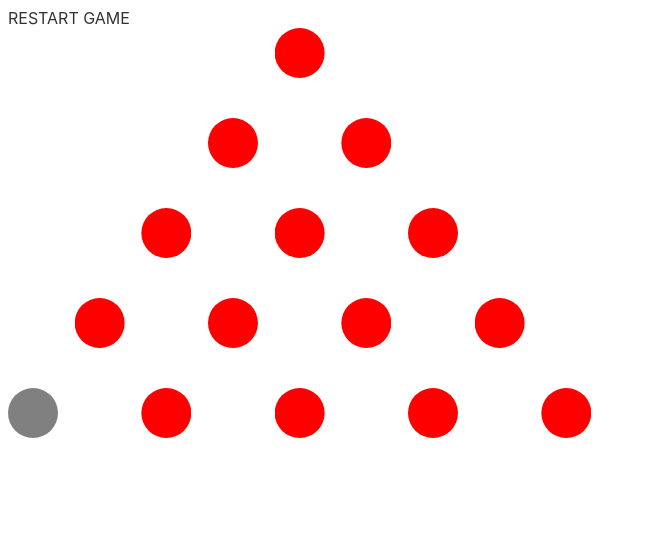
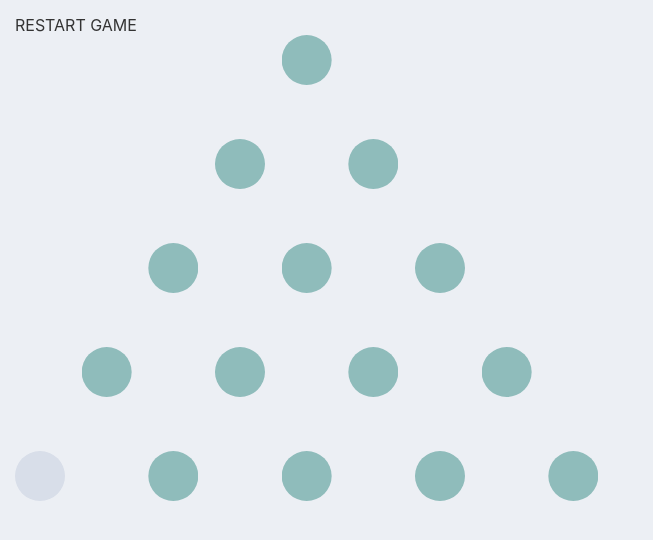
Before and after one commit to peterbabic/triangles.fun, a Svelte app: page / in a window 1280 px wide. Shown: the top 540 px of the page, without its empty margins (0-653 px from the left). Built offline with nearby package versions, Linux system fonts and the light colour scheme.

Commit message:
insert nord colors

```diff
--- a/src/App.svelte
+++ b/src/App.svelte
@@ -198,7 +198,7 @@
 
   .triangle {
     width: 600px;
-    height: 450px;
+    height: 520px;
     display: grid;
     grid-template-columns: repeat(9, 1fr);
     grid-template-rows: repeat(5, 1fr);
@@ -214,24 +214,30 @@
     color: white;
   }
 
-  .red {
+  .pole {
     cursor: pointer;
-    background-color: red;
+    background-color: #8fbcbb;
   }
 
-  .gray {
+  .hole {
     cursor: default;
-    background-color: gray;
+    background-color: #d8dee9;
   }
 
-  .green {
+  .pick {
     cursor: pointer;
-    background-color: green;
+    background-color: #a3be8c;
   }
 
-  .blue {
+  .dest {
     cursor: pointer;
-    background-color: blue;
+    background-color: #81a1c1;
+  }
+
+  :global(body) {
+    background-color: #eceff4;
+    margin: 0;
+    padding: 15px;
   }
 
   .restart {
@@ -258,28 +264,28 @@
         <div
           in:receive={{ key: i }}
           out:send={{ key: i }}
-          class="circle div{i} gray"
+          class="circle div{i} hole"
           on:click={() => change(i)} />
       {/if}
       {#if circles[i] == pole}
         <div
           in:receive={{ key: i }}
           out:send={{ key: i }}
-          class="circle div{i} red"
+          class="circle div{i} pole"
           on:click={() => change(i)} />
       {/if}
       {#if circles[i] == pick}
         <div
           in:receive={{ key: i }}
           out:send={{ key: i }}
-          class="circle div{i} green"
+          class="circle div{i} pick"
           on:click={() => change(i)} />
       {/if}
       {#if circles[i] == dest}
         <div
           in:receive={{ key: i }}
           out:send={{ key: i }}
-          class="circle div{i} blue"
+          class="circle div{i} dest"
           on:click={() => change(i)} />
       {/if}
     {/each}
```
Also changed, not shown: 1 other file (tests, documents, lock files or other folders).
